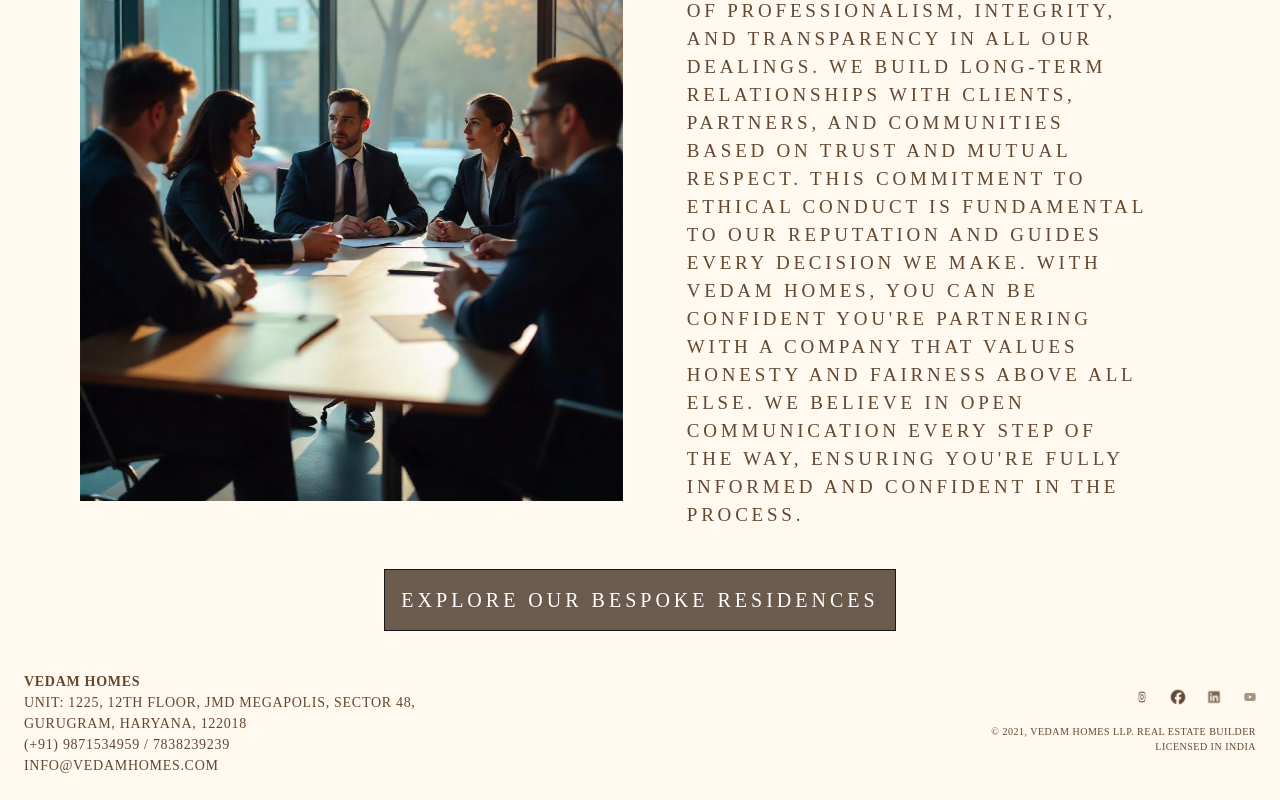
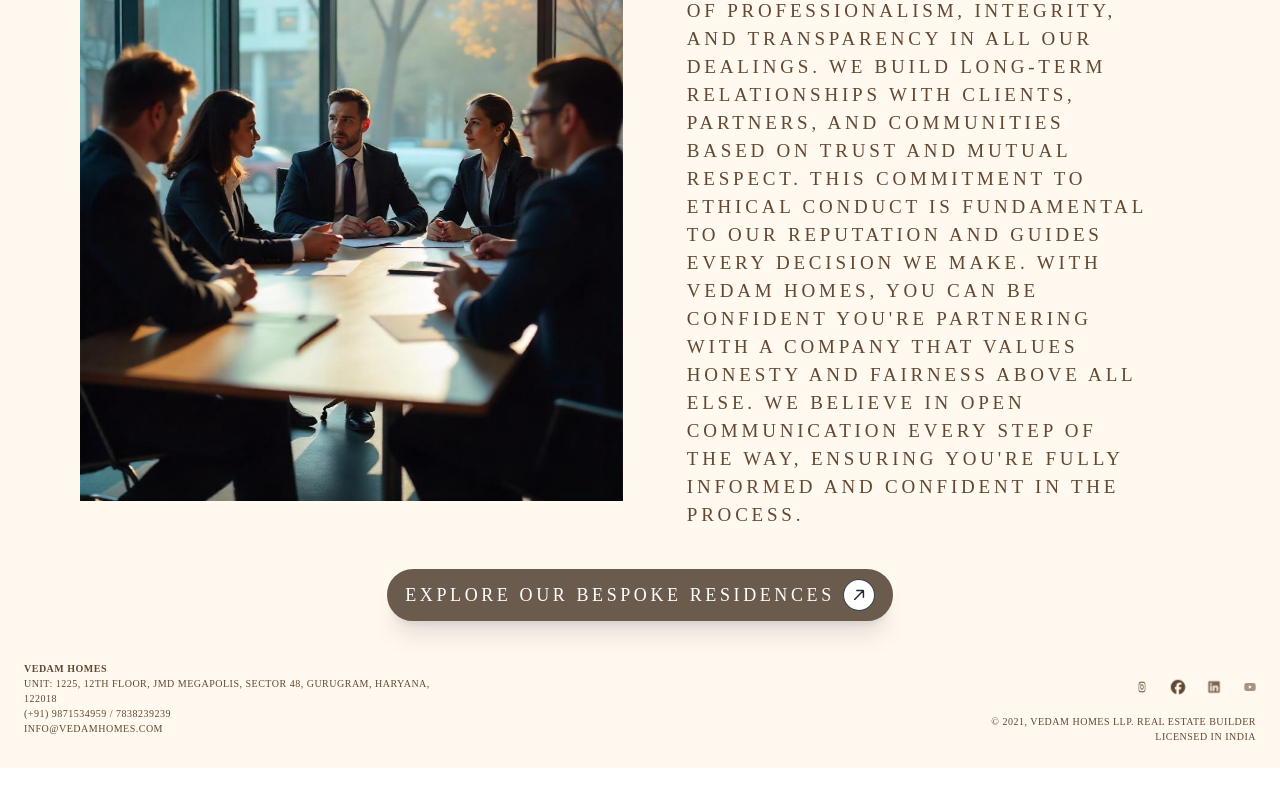
Before and after one commit to Vedamhomes/Vedamhome, a Next.js app: page /WhatSetUsApart in a window 1280 px wide. Shown: the part 3513-4313 px from the top of the page. After the commit the page ends 4281 px from the top, so only its background shows below. Built offline with nearby package versions, Linux system fonts and the light colour scheme.

Commit message:
minor css changes

```diff
--- a/src/app/Coponents/ProgressiveScroll.js
+++ b/src/app/Coponents/ProgressiveScroll.js
@@ -61,7 +61,7 @@ const ProgressiveScroll = () => {
           </div>
 
           {/* Number Indicator */}
-          <div className="absolute right-0 md:left-1/2 transform -translate-x-1/2 w-12 h-12 bg-black text-white flex items-center justify-center rounded-full text-lg font-bold border-4 border-yellow-400">
+          <div className="absolute right-[-25px] md:left-1/2 transform -translate-x-1/2 w-12 h-12 bg-black text-white flex items-center justify-center rounded-full text-lg font-bold border-4 border-yellow-400">
             {index + 1}
           </div>
 
--- a/src/app/Coponents/footer/footer.js
+++ b/src/app/Coponents/footer/footer.js
@@ -14,17 +14,17 @@ const Footer = () => {
       <div className="max-w-7xl mx-auto flex flex-col md:flex-row justify-between items-start text-left">
         {/* Left Section - Contact Details */}
         <div className="md:w-1/3 w-full mb-6 md:mb-0">
-          <p className="text-[14px] font-[Hues] tracking-[0.05em] uppercase font-semibold">
+          <p className="text-[10px] font-[Hues] tracking-[0.05em] uppercase font-semibold">
             Vedam Homes
           </p>
-          <p className="text-[14px] font-[Hues] tracking-[0.05em] uppercase">
+          <p className="text-[10px] font-[Hues] tracking-[0.05em] uppercase">
             Unit: 1225, 12th Floor, JMD Megapolis, Sector 48, Gurugram, Haryana,
             122018
           </p>
-          <p className="text-[14px] font-[Hues] tracking-[0.05em] uppercase">
+          <p className="text-[10px] font-[Hues] tracking-[0.05em] uppercase">
             (+91) 9871534959 / 7838239239
           </p>
-          <p className="text-[14px] font-[Hues] tracking-[0.05em] uppercase">
+          <p className="text-[10px] font-[Hues] tracking-[0.05em] uppercase">
             Info@vedamhomes.com
           </p>
         </div>
--- a/src/app/Coponents/navbar/navbar.js
+++ b/src/app/Coponents/navbar/navbar.js
@@ -60,7 +60,7 @@ const Navbar = (props) => {
                   setIsOverlayOpn(true);
                   setIsOpen(false);
                 }}
-                className="px-4 py-2 bg-[#6a5b4d] text-white tracking-[0.15em] text-[12px] font-normal hover:bg-[#fff9f0] hover:text-[#634730] hover:border hover:border-[#634730] hover:font-normal cursor-grab"
+                className="px-4 py-2  text-white hover:text-[#634730] tracking-[0.15em] text-[12px] font-normal bg-[#6a5b4d] hover:bg-[#fff9f0]  hover:border hover:border-[#634730] hover:font-normal cursor-grab"
               >
                 Enquire
               </div>
--- a/src/app/WhatSetUsApart/page.js
+++ b/src/app/WhatSetUsApart/page.js
@@ -184,9 +184,26 @@ const WhatSetUsApart = () => {
         </div>
       </div>
 
-      <div className="mt-10 font-[hues] flex flex-row justify-center">
-        <button onClick={() => setIsOverlayOpn(true)} className="button-57 text-[16px] p-2 md:p-4 md:text-[20px] font-light bg-[#6a5b4d] hover:bg-[#fff9f0] text-[#ffff] hover:text-[#634730] tracking-[0.2em] leading-[1.75rem] uppercase transform transition-transform duration-300 hover:scale-105" role="button">
+      <div className="mt-10 font-[hues] flex flex-row justify-center px-10">
+        {/* <button onClick={() => setIsOverlayOpn(true)} className="button-57 mx-4 md:msx-0 text-[16px] p-2 md:p-4 md:text-[20px] font-light bg-[#6a5b4d] hover:bg-[#fff9f0] text-[#ffff] hover:text-[#634730] tracking-[0.2em] leading-[1.75rem] uppercase transform transition-transform duration-300 hover:scale-105" role="button">
           <span className="text">Explore Our Bespoke residences</span>
+        </button> */}
+        <button
+          type="submit"
+          onClick={() => setIsOverlayOpn(true)}
+          class="font-[hues] flex justify-center gap-2 items-center uppercase tracking-[0.2em] border-[2] mx-20 border-[#6a5b4d] border-solid hover:scale-105 shadow-xl text-[17px] md:text-lg bg-[#6a5b4d] hover:bg-[#fff9f0] isolation-auto before:absolute before:w-full before:transition-all before:duration-500 before:hover:w-full before:-left-full before:hover:left-0 before:rounded-full text-white hover:text-[#634730] before:-z-10 before:aspect-square before:hover:scale-150 before:hover:duration-700 relative z-10 px-4 py-2 overflow-hidden border-2 rounded-full group"
+        >
+          Explore Our Bespoke residences
+          <svg
+            class="w-8 h-8 justify-end group-hover:rotate-90 bg-white group-hover:bg-gray-50 text-gray-50 ease-linear duration-300 rounded-full border border-gray-700 group-hover:border-none p-2 rotate-45"
+            viewBox="0 0 16 19"
+            xmlns="http://www.w3.org/2000/svg"
+          >
+            <path
+              d="M7 18C7 18.5523 7.44772 19 8 19C8.55228 19 9 18.5523 9 18H7ZM8.70711 0.292893C8.31658 -0.0976311 7.68342 -0.0976311 7.29289 0.292893L0.928932 6.65685C0.538408 7.04738 0.538408 7.68054 0.928932 8.07107C1.31946 8.46159 1.95262 8.46159 2.34315 8.07107L8 2.41421L13.6569 8.07107C14.0474 8.46159 14.6805 8.46159 15.0711 8.07107C15.4616 7.68054 15.4616 7.04738 15.0711 6.65685L8.70711 0.292893ZM9 18L9 1H7L7 18H9Z"
+              class="fill-gray-800 group-hover:fill-gray-800"
+            ></path>
+          </svg>
         </button>
       </div>
 
```
